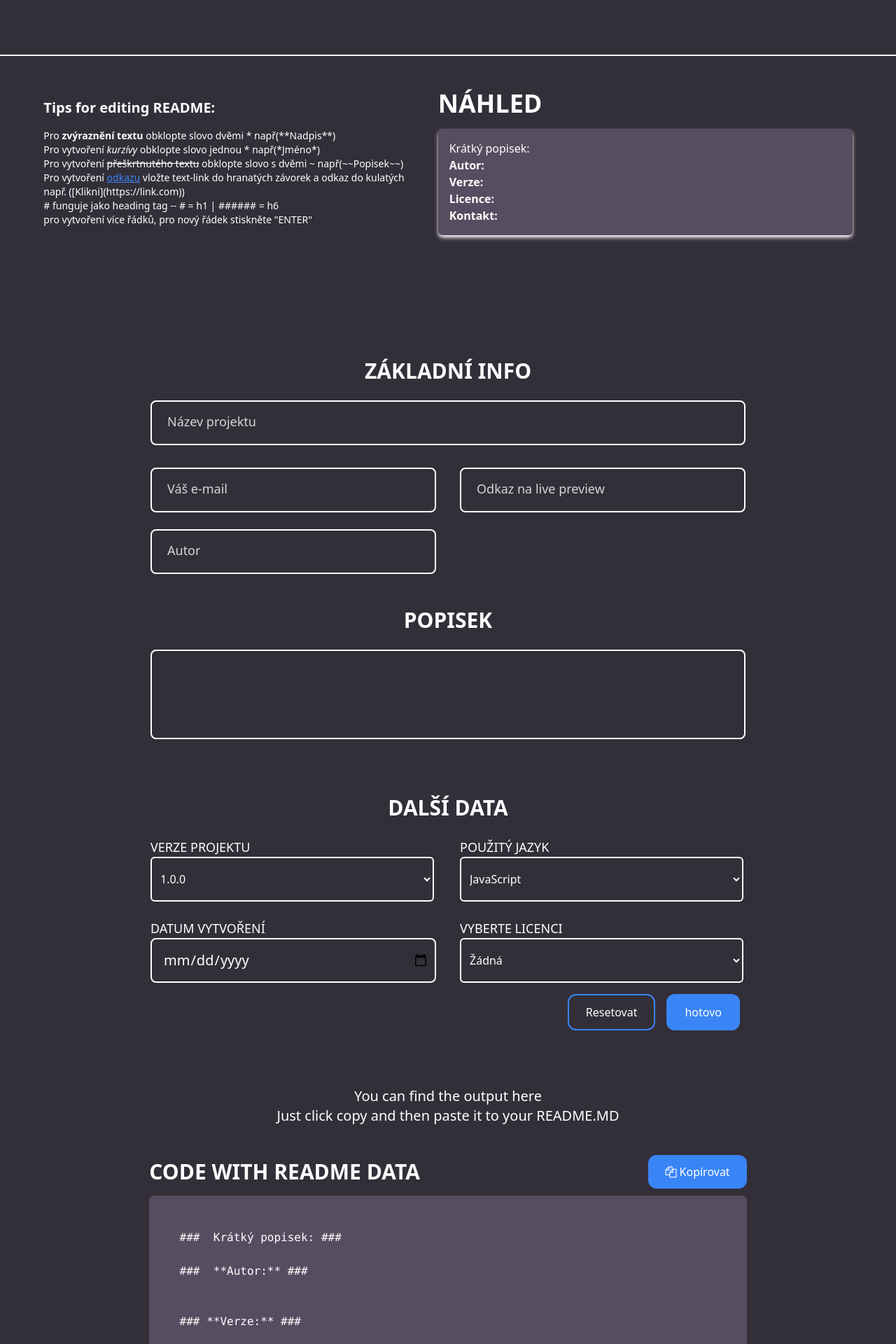
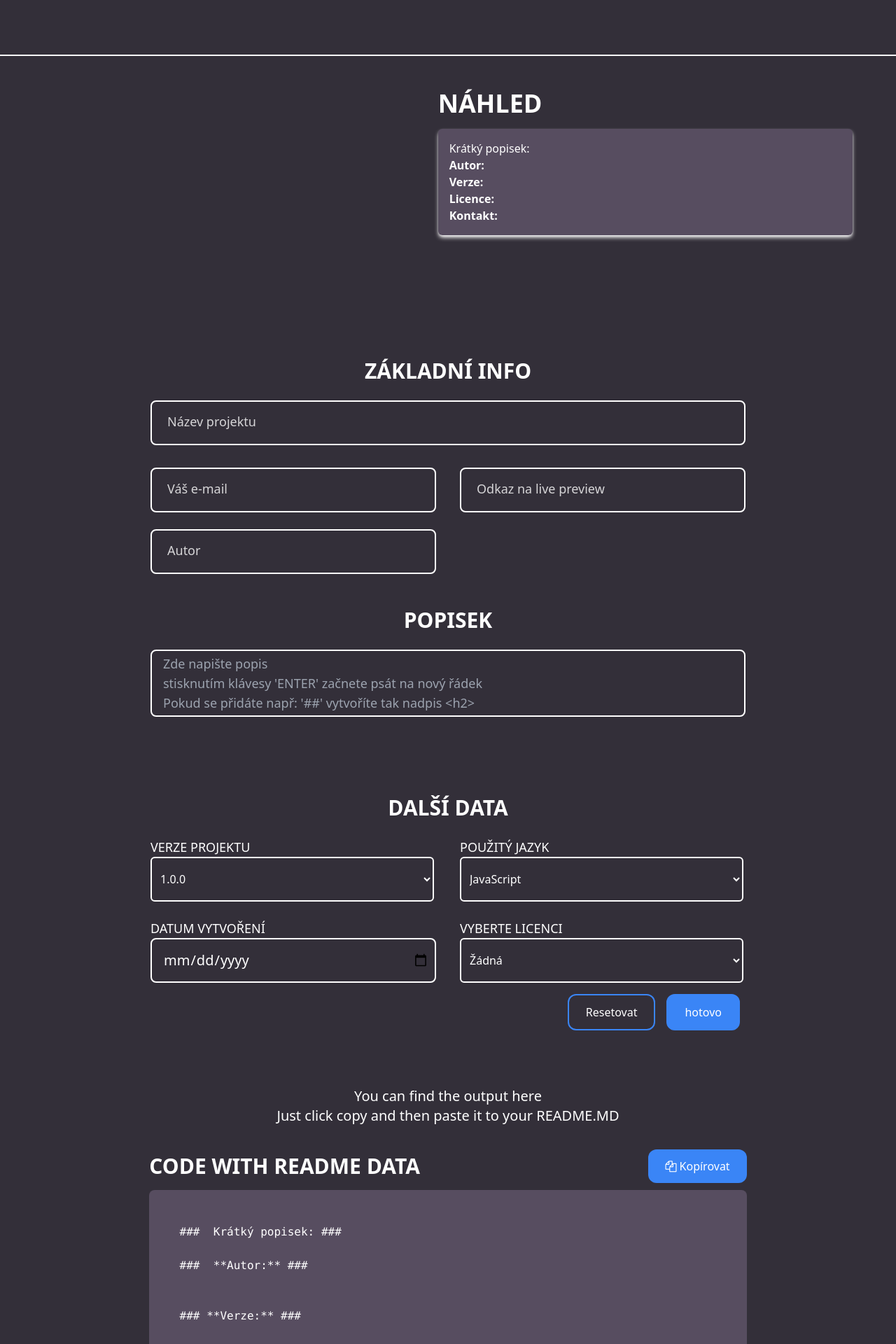
Before and after one commit to OndrejLosensky/generate-readme, a React (Create React App) app: page / in a window 1280 px wide. Shown: the part 720-2640 px from the top of the page at 70% size. Built offline with nearby package versions, Linux system fonts and the light colour scheme; the HTML template or start-up script is replaced by a standard one.

Commit message:
testovaí animace pomocí AOS

```diff
--- a/package.json
+++ b/package.json
@@ -1 +1 @@
-{"homepage":"http://ondrejlosensky.github.io/generate-readme","name":"generate-readme","version":"0.1.0","private":true,"dependencies":{"@testing-library/jest-dom":"^5.17.0","@testing-library/react":"^13.4.0","@testing-library/user-event":"^13.5.0","dompurify":"^3.0.6","file-saver":"^2.0.5","font-awesome":"^4.7.0","react":"^18.2.0","react-dom":"^18.2.0","react-markdown":"^9.0.0","react-scripts":"^5.0.1","remark-gfm":"^4.0.0","web-vitals":"^2.1.4"},"scripts":{"start":"react-scripts start","build":"react-scripts build","test":"react-scripts test","eject":"react-scripts eject","predeploy":"npm run build","deploy":"gh-pages -d build"},"eslintConfig":{"extends":["react-app","react-app/jest"]},"browserslist":{"production":[">0.2%","not dead","not op_mini all"],"development":["last 1 chrome version","last 1 firefox version","last 1 safari version"]},"devDependencies":{"gh-pages":"^6.0.0","tailwindcss":"^3.3.3"}}
+{"homepage":"http://ondrejlosensky.github.io/generate-readme","name":"generate-readme","version":"0.1.0","private":true,"dependencies":{"@testing-library/jest-dom":"^5.17.0","@testing-library/react":"^13.4.0","@testing-library/user-event":"^13.5.0","aos":"^3.0.0-beta.6","dompurify":"^3.0.6","file-saver":"^2.0.5","font-awesome":"^4.7.0","react":"^18.2.0","react-dom":"^18.2.0","react-markdown":"^9.0.0","react-scripts":"^5.0.1","remark-gfm":"^4.0.0","web-vitals":"^2.1.4"},"scripts":{"start":"react-scripts start","build":"react-scripts build","test":"react-scripts test","eject":"react-scripts eject","predeploy":"npm run build","deploy":"gh-pages -d build"},"eslintConfig":{"extends":["react-app","react-app/jest"]},"browserslist":{"production":[">0.2%","not dead","not op_mini all"],"development":["last 1 chrome version","last 1 firefox version","last 1 safari version"]},"devDependencies":{"gh-pages":"^6.0.0","tailwindcss":"^3.3.3"}}
--- a/src/components/createReadme/CreateReadme.js
+++ b/src/components/createReadme/CreateReadme.js
@@ -4,10 +4,18 @@ import ReactMarkdown from 'react-markdown';
 import gfm from 'remark-gfm';
 import 'font-awesome/css/font-awesome.min.css';
 import SmallTitle from '../../layouts/SmallTitle';
+import AOS from 'aos';
+import 'aos/dist/aos.css';
+import { useEffect } from 'react';
 
 
 
 function CreateReadme() {
+  // ------------------- Animace -------------------
+  useEffect(() => {
+    AOS.init({duration: "1000" });
+  },[])
+  // -----------------------------------------------
   const [title, setTitle] = useState('');
   const [shortDescription, setShortDescription] = useState('');
   const [author, setAuthor] = useState('');
@@ -173,12 +181,13 @@ ${newShortDescription}
     generateReadme();
   };
 
+
   return (
     <div>
       <div>
         {/* Náhled + tips for creating README*/}
         <div className='w-[100%] h-[100%] flex flex-row justify-center items-center pt-8 pb-24'>
-              <div>
+              <div className='bg-copiedColor' data-aos="fade-right">
                 <h2 id="firstSection" className= 'text-xl font-semibold text-whiteText text-left pt-4'>
                   Tips for editing README:
                 </h2>
@@ -290,10 +299,13 @@ ${newShortDescription}
                 <div className='flex flex-row pt-6'>
                   <label className='relative cursor-pointer h-40 w-[850px]'>
                     <textarea
-                      rows='8'
+                      rows='4'
                       onChange={handleShortDescriptionChange}
-                      placeholder='Textarea'
-                      className='h-[128px] pl-4 w-full text-lg text-whiteText bg-darkBg border-white border-2 rounded-lg border-opacity-50 outline-none focus:border-buttonColor placeholder-copiedColor placeholder-opacity-0 animate-fade-in resize-none'
+                      placeholder={`Zde napište popis
+                                    stisknutím klávesy 'ENTER' začnete psát na nový řádek
+                                    Pokud se přidáte např: '##' vytvoříte tak nadpis <h2>`}
+                      className='h-[96px] px-1 pl-4 w-full text-lg text-whiteText bg-darkBg border-white border-2 pt-1 rounded-lg border-opacity-80 outline-none focus:border-buttonColor animate-fade-in resize-none'
+                      style={{ whiteSpace: 'pre-line' }}
                     ></textarea>
                   </label>
                 </div>
@@ -404,7 +416,7 @@ ${newShortDescription}
 
         </div>
         {/* Sekce pro zobrazení výstupu*/}
-        <div className='w-full laptop:pt-8 bigScreen:pt-24 h-[90%] mb-12 flex justify-center items-center'>
+        <div className='w-full laptop:pt-6 bigScreen:pt-24 h-[90%] mb-12 flex justify-center items-center'>
           <div className='w-2/3'>
             <div className='flex flex-row justify-between'>
               <h2 className='uppercase text-3xl font-semibold text-whiteText text-left py-4 flex-grow-1'> code with readme data </h2>
```
Also changed, not shown: 1 other file (tests, documents, lock files or other folders).
